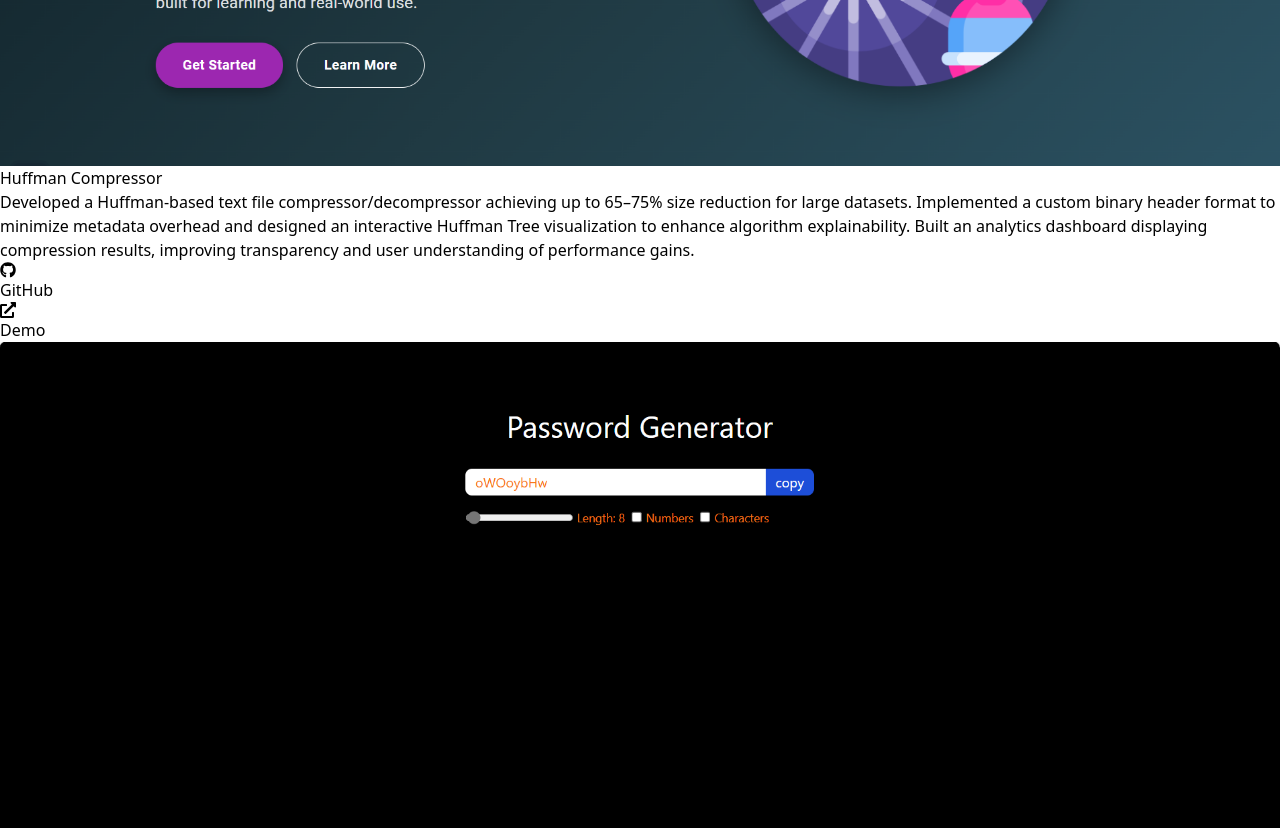
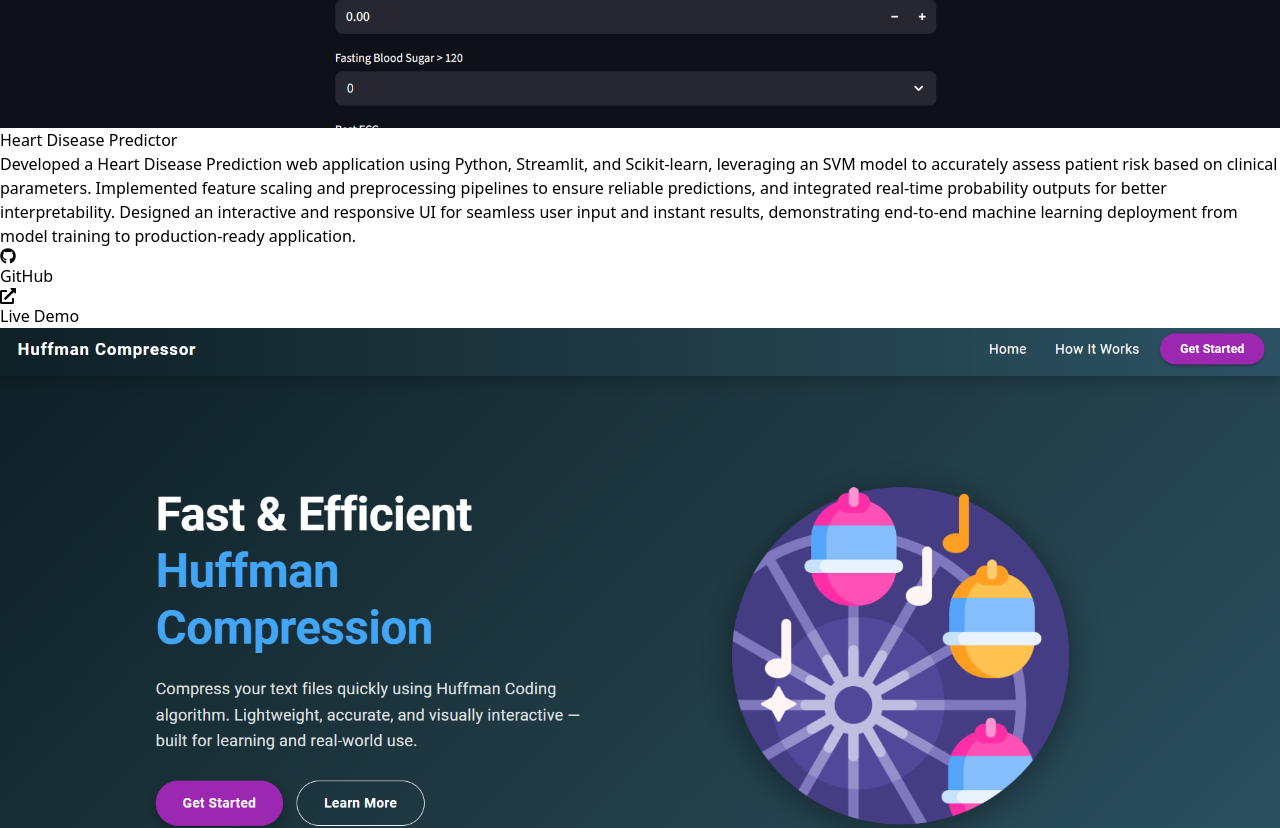
Before and after one commit to lokii9024/MyPortfolio, a React (Vite) app: page /projects in a window 1280 px wide. Shown: the part 2240-3068 px from the top of the page. Built offline with nearby package versions, Linux system fonts and the light colour scheme.

Commit message:
add Heart Disease Predictor project

```diff
--- a/src/Pages/Projects/ProjectCard.jsx
+++ b/src/Pages/Projects/ProjectCard.jsx
@@ -1,7 +1,7 @@
 import React from "react";
 import { FaGithub, FaExternalLinkAlt } from "react-icons/fa";
 
-const ProjectCard = ({ title, description, image, githubLink, demoLink }) => {
+const ProjectCard = ({ title, description, image, liveLink, repoLink }) => {
   return (
     <div className="bg-white border border-blue-400 rounded-lg shadow-lg p-4 flex flex-col transform transition-transform duration-500 hover:scale-105 hover:shadow-xl">
       {/* Project Image */}
@@ -18,7 +18,7 @@ const ProjectCard = ({ title, description, image, githubLink, demoLink }) => {
       {/* Action Buttons */}
       <div className="mt-4 flex items-center justify-between">
         <a
-          href={githubLink}
+          href={repoLink}
           target="_blank"
           rel="noopener noreferrer"
           className="flex items-center gap-1 px-4 py-2 bg-black text-white rounded-md hover:bg-blue-700 transition-colors cursor-pointer"
@@ -26,12 +26,12 @@ const ProjectCard = ({ title, description, image, githubLink, demoLink }) => {
           <FaGithub /> GitHub
         </a>
         <a
-          href={demoLink}
+          href={liveLink}
           target="_blank"
           rel="noopener noreferrer"
           className="flex items-center gap-1 px-4 py-2 bg-black text-white rounded-md hover:bg-blue-700 transition-colors cursor-pointer"
         >
-          <FaExternalLinkAlt /> Demo
+          <FaExternalLinkAlt /> Live Demo
         </a>
       </div>
     </div>
--- a/src/Pages/Projects/ProjectConsts.js
+++ b/src/Pages/Projects/ProjectConsts.js
@@ -4,6 +4,7 @@ import qrgen from "../../assets/ProjectImages/qr-generator.png"
 import huffman from "../../assets/ProjectImages/huffman.png"
 import spm from "../../assets/ProjectImages/spm.png"
 import lpg from "../../assets/ProjectImages/lpg.png"
+import heart from "../../assets/ProjectImages/heart.png"
 
 const projects = [
     {
@@ -24,6 +25,14 @@ const projects = [
     },
     {
       id: 3,
+      title: "Heart Disease Predictor",
+      description: "Developed a Heart Disease Prediction web application using Python, Streamlit, and Scikit-learn, leveraging an SVM model to accurately assess patient risk based on clinical parameters. Implemented feature scaling and preprocessing pipelines to ensure reliable predictions, and integrated real-time probability outputs for better interpretability. Designed an interactive and responsive UI for seamless user input and instant results, demonstrating end-to-end machine learning deployment from model training to production-ready application.",
+      image: heart,
+      liveLink: "https://heart-disease-prediction-app-iul4eabs7wih7n5javvrrl.streamlit.app/",
+      repoLink: "https://github.com/lokii9024/Heart-Disease-Prediction-App"
+    },
+    {
+      id: 4,
       title: "Huffman Compressor",
       description: "Developed a Huffman-based text file compressor/decompressor achieving up to 65–75% size reduction for large datasets. Implemented a custom binary header format to minimize metadata overhead and designed an interactive Huffman Tree visualization to enhance algorithm explainability. Built an analytics dashboard displaying compression results, improving transparency and user understanding of performance gains.",
       image: huffman,
@@ -31,7 +40,7 @@ const projects = [
       repoLink: "https://github.com/lokii9024/huffman-compressor-web-",
     },
     {
-      id: 4,
+      id: 5,
       title: "Password-generator",
       description: "A React-based Random Password Generator web app styled with Tailwind CSS. Users can customize password length and include letters, numbers, and special characters. Features instant copy functionality for seamless usability.",
       image: passgen,
@@ -39,7 +48,7 @@ const projects = [
       repoLink: "https://github.com/lokii9024/password-generator",
     },
     {
-      id: 5,
+      id: 6,
       title: "Currency-Convertor",
       description: "Interactive currency converter tool built with HTML, CSS, and JavaScript, allowing users to convert between multiple currencies.",
       image: currcon,
@@ -47,7 +56,7 @@ const projects = [
       repoLink: "https://github.com/lokii9024/tic-tac-toe",
     },
     {
-      id: 6,
+      id: 7,
       title: "QR-Generator",
       description: "A simple QR Code Generator web app built with HTML, CSS, and JavaScript. Enter any URL to instantly generate a scannable QR code, with options to download and share easily.",
       image: qrgen,
```
Also changed, not shown: src/assets/ProjectImages/heart.png (added).
